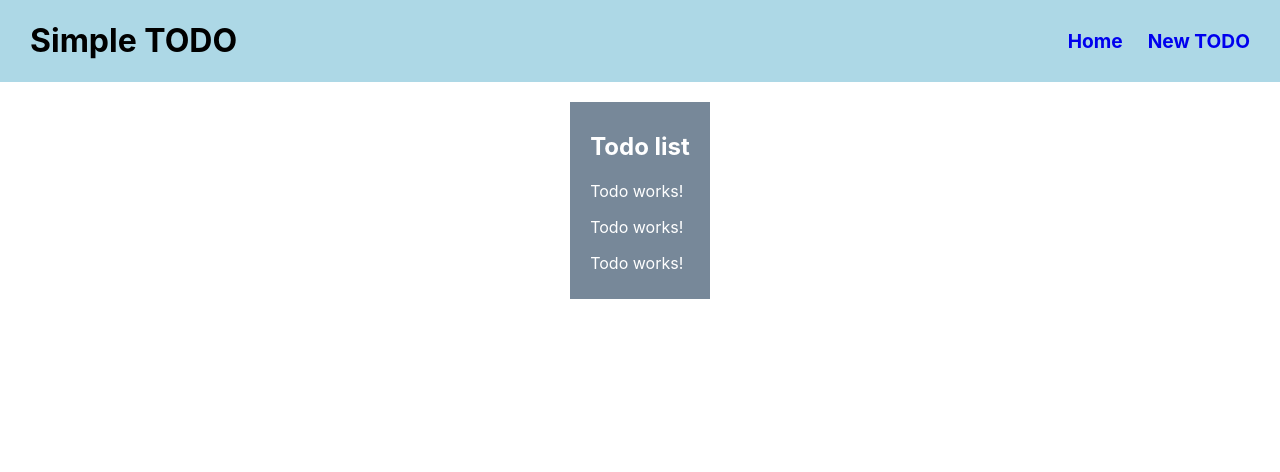
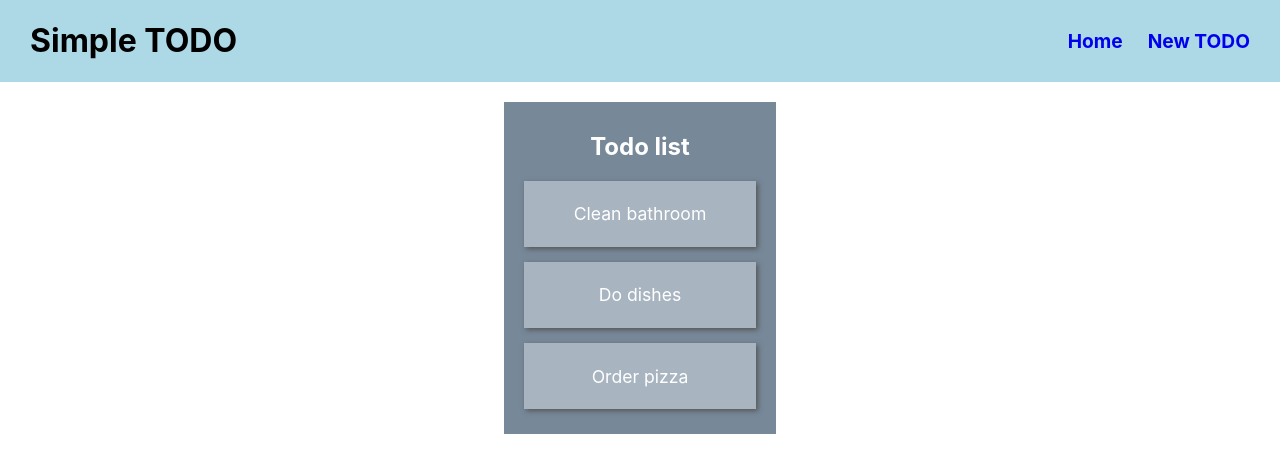
Before and after one commit to pernillafed/learning-git, a React (Create React App) app: page / in a window 1280 px wide. Shown: the top 472 px of the page. Built offline with nearby package versions, Linux system fonts and the light colour scheme.

Commit message:
Added content and styles to Todo

```diff
--- a/src/components/Todo.js
+++ b/src/components/Todo.js
@@ -1,8 +1,8 @@
-function Todo() {
+function Todo(props) {
 
     return (
         <div className="todo">
-            <p>Todo works!</p>
+            <p>{props.todo}</p>
         </div>
     )
 
--- a/src/index.css
+++ b/src/index.css
@@ -45,4 +45,19 @@ a:hover {
   background-color: lightslategray;
   color: white;
   padding: 10px 20px;
+  text-align: center;
 }
+
+.todo {
+  background-color: #a8b4c0;
+  box-shadow: 2px 2px 5px #555;
+  padding: 5px 50px;
+  margin-bottom: 15px;
+  font-size: 1.1rem;
+}
+
+.todo:hover {
+  cursor: pointer;
+  background-color: #c5cfd8;
+  text-decoration: line-through;
+}
```
